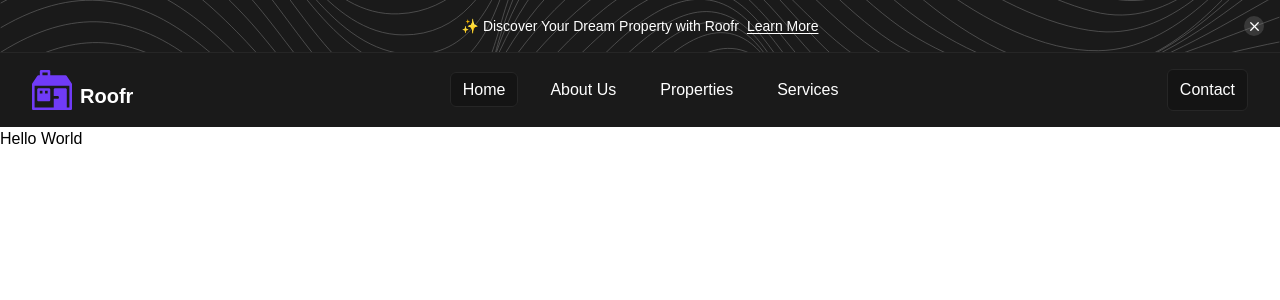
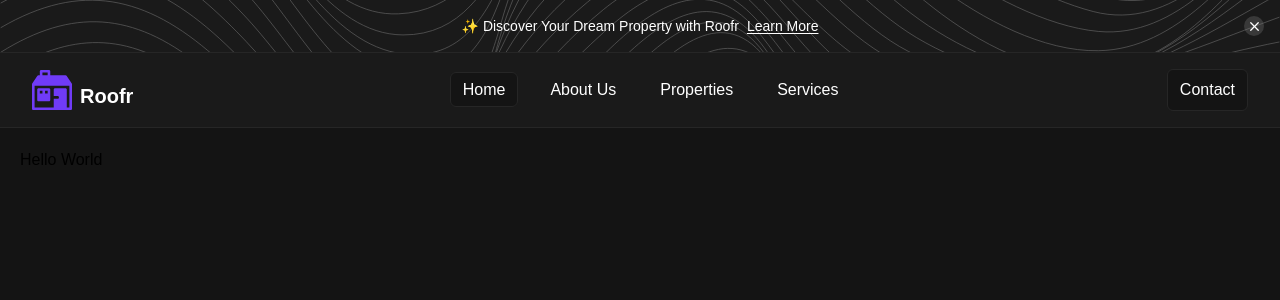
Before and after one commit to shawaiz-khan/roofr, a Next.js app: page / in a window 1280 px wide. Shown: the top 300 px of the page. Built offline with nearby package versions, Linux system fonts and the light colour scheme.

Commit message:
update: Added the stroke colors

```diff
--- a/src/app/globals.css
+++ b/src/app/globals.css
@@ -18,6 +18,9 @@
   --gray-primary: #4D4D4D;
   --gray-secondary: #666666;
   --gray-tertiary: #808080;
+
+  --stroke-grey: #262626;
+  --stroke-dark: #211E2F
 }
 
 
--- a/src/app/page.tsx
+++ b/src/app/page.tsx
@@ -2,7 +2,7 @@ import React from "react";
 
 const Home: React.FC = () => {
   return (
-    <>Hello World</>
+    <main className="p-5 min-h-screen bg-black-primary">Hello World</main>
   );
 }
 
--- a/src/components/layout/NavBar.tsx
+++ b/src/components/layout/NavBar.tsx
@@ -45,7 +45,7 @@ const NavBar: React.FC = () => {
                 </div>
             )}
 
-            <div className="bg-black-secondary w-full px-5 md:px-8 py-4 flex justify-between items-center">
+            <div className="bg-black-secondary w-full px-5 md:px-8 py-4 flex justify-between items-center border-b border-black-tertiary">
                 <div className="flex justify-center items-end gap-2">
                     <Image src={Logo} alt="Roofr Logo" className="w-10" />
                     <h1 className="text-xl font-semibold">Roofr</h1>
--- a/tailwind.config.ts
+++ b/tailwind.config.ts
@@ -30,6 +30,10 @@ export default {
         text: {
           light: "var(--foreground)",
           dark: "var(--background)",
+        },
+        stroke: {
+          grey: "var(--stroke-grey)",
+          dark: "var(--stroke-dark)",
         }
       },
     },
```
